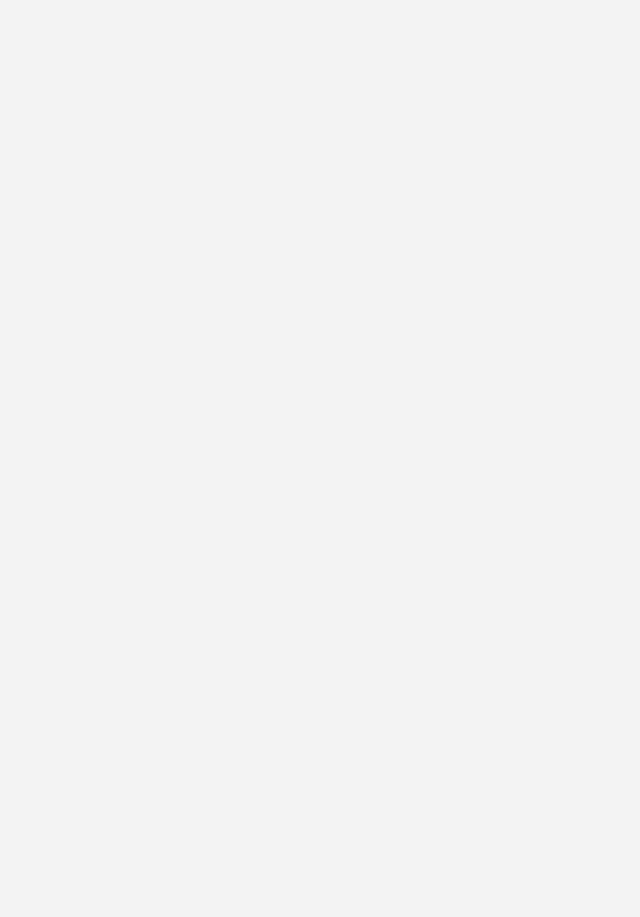
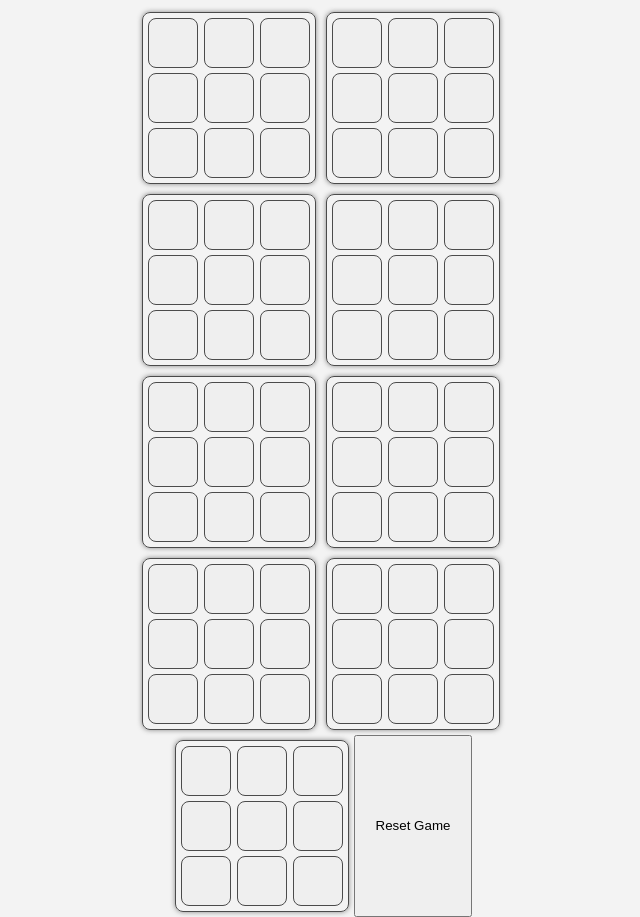
Before and after one commit to elemouellic/react-course, a React (Vite) app: page /about in a window 1280 px wide. Shown: the part 782-1699 px from the top of the page, without its empty margins (319-959 px from the left). Before the commit the page ends 800 px from the top, so only its background shows below. Built offline with nearby package versions, Linux system fonts and the light colour scheme.

Commit message:
tictactoe

```diff
--- a/src/About.jsx
+++ b/src/About.jsx
@@ -1,6 +1,7 @@
 import Clock from "./Clock.jsx";
 import AnalogClock from "./AnalogClock.jsx";
 import {useState} from "react";
+import UltimateBoard from "./UltimateBoard.jsx";
 
 function About() {
     const projects = [
@@ -33,6 +34,7 @@ function About() {
             <div>
                 <Clock timeZone={timeZone} changeTimeZone={setTimeZone}/>
                 <AnalogClock timeZone={timeZone}/>
+                <UltimateBoard/>
             </div>
         </div>
 
--- /dev/null
+++ b/src/Board.css
@@ -0,0 +1,14 @@
+.cell-X {
+    background-color: rgba(145, 8, 23, 0.95); /* rouge pour le gagnant X */
+}
+
+.cell-O {
+    background-color: rgba(15, 5, 104, 0.95); /* bleu pour le gagnant O */
+    color: #e0e0e0;
+}
+
+.board-row-wrapper{
+    border: 1px solid #4b4b4b;
+    padding: 5px 2px 0 2px;
+    border-radius: 8px;
+}
--- /dev/null
+++ b/src/Board.jsx
@@ -0,0 +1,37 @@
+import Cell from './Cell.jsx';
+import './Board.css';
+
+// eslint-disable-next-line react/prop-types
+function Board({ squares, onClick }) {
+function renderSquare(i) {
+  let className = "cell";
+  if (squares[i] === 'X') {
+    className += " cell-X";
+  } else if (squares[i] === 'O') {
+    className += " cell-O";
+  }
+  return <Cell value={squares[i]} className={className} onClick={() => onClick(i)} />;
+}
+
+  return (
+      <div className="board-row-wrapper">
+        <div className="board-row">
+          {renderSquare(0)}
+          {renderSquare(1)}
+          {renderSquare(2)}
+        </div>
+        <div className="board-row">
+          {renderSquare(3)}
+          {renderSquare(4)}
+          {renderSquare(5)}
+        </div>
+        <div className="board-row">
+          {renderSquare(6)}
+          {renderSquare(7)}
+          {renderSquare(8)}
+        </div>
+      </div>
+  );
+}
+
+export default Board;
--- /dev/null
+++ b/src/Cell.css
@@ -0,0 +1,24 @@
+.cell {
+    /*box-sizing: border-box; !* Inclut le padding et la bordure dans la taille de la cellule *!*/
+    padding: 0;
+    outline: none;
+    border-radius: 8px;
+    font-size: 2em;
+    font-weight: 500;
+    font-family: inherit;
+    background-color: #efefef;
+    border: 1px solid #4b4b4b;
+    cursor: pointer;
+    transition: border-color 0.25s;
+    min-height: 50px;
+    min-width: 50px;
+    contain: content;
+    margin: 0 3px;
+}
+.cell:hover {
+    border-color: #b7b7b7;
+}
+
+.cell:focus {
+ outline:none;
+}
--- /dev/null
+++ b/src/Cell.jsx
@@ -0,0 +1,12 @@
+import './Cell.css';
+
+// eslint-disable-next-line react/prop-types
+function Cell({value, onClick, className}) {
+    return (
+        <button className={className} onClick={onClick}>
+            {value}
+        </button>
+    );
+}
+
+export default Cell;
--- /dev/null
+++ b/src/UltimateBoard.css
@@ -0,0 +1,20 @@
+.game-board{
+    display: flex;
+    flex-wrap: wrap;
+    max-width: 37%;
+    margin: 0 auto;
+    justify-content: center;
+}
+.cell-winner {
+    color: transparent;
+}
+
+.ultimate-board-row{
+    margin: 5px;
+    box-shadow: 0 0 5px 0 rgba(117, 117, 117, 0.87) ;
+    border-radius: 8px;
+}
+
+.btn{
+    width: 25%;
+}
--- /dev/null
+++ b/src/UltimateBoard.jsx
@@ -0,0 +1,121 @@
+import Board from './Board.jsx';
+import './UltimateBoard.css';
+import {useState} from "react";
+
+function UltimateBoard() {
+    const [squares, setSquares] = useState(Array(9).fill(Array(9).fill(null)));
+    const [xIsNext, setXIsNext] = useState(true);
+
+    const resetGame = () => {
+    setSquares(Array(9).fill(Array(9).fill(null)));
+    setXIsNext(true);
+};
+
+const handleClick = (boardIndex, i) => {
+    const squaresCopy = squares.slice();
+    if (calculateWinner(squaresCopy[boardIndex]) || squaresCopy[boardIndex][i]) {
+        return;
+    }
+    squaresCopy[boardIndex] = squaresCopy[boardIndex].slice(); // copy inner array
+    squaresCopy[boardIndex][i] = xIsNext ? 'X' : 'O';
+    setSquares(squaresCopy);
+    setXIsNext(!xIsNext);
+
+    const winner = calculateWinner(squaresCopy[boardIndex]);
+    if (winner) {
+        squaresCopy[boardIndex] = Array(9).fill(winner);
+        setSquares(squaresCopy);
+    }
+
+    const ultimateWinner = calculateUltimateWinner(squaresCopy);
+    if (ultimateWinner) {
+        if (ultimateWinner === 'Draw') {
+            alert('Le jeu est une égalité!');
+        } else {
+            alert(ultimateWinner + ' a gagné le jeu ultime!');
+        }
+        // Réinitialiser le jeu
+        resetGame();
+    }
+};
+
+    const renderBoard = (i) => {
+        return <Board squares={squares[i]} onClick={(index) => handleClick(i, index)} />;
+    };
+
+    return (
+        <div className="game-board">
+            {Array(9).fill(null).map((_, i) => (
+                <div key={i} className="ultimate-board-row">
+                    {renderBoard(i)}
+                </div>
+            ))}
+            <button className="btn" onClick={resetGame}>Reset Game</button>
+
+        </div>
+
+    );
+}
+
+function calculateWinner(squares) {
+    const lines = [
+        [0, 1, 2],
+        [3, 4, 5],
+        [6, 7, 8],
+        [0, 3, 6],
+        [1, 4, 7],
+        [2, 5, 8],
+        [0, 4, 8],
+        [2, 4, 6],
+    ];
+    for (let i = 0; i < lines.length; i++) {
+        const [a, b, c] = lines[i];
+        if (squares[a] && squares[a] === squares[b] && squares[a] === squares[c]) {
+            return squares[a];
+        }
+    }
+
+    // Si aucun joueur n'a gagné, vérifiez s'il reste des cases vides
+    const isBoardFull = squares.every(square => square !== null);
+
+    // Si le tableau est plein et qu'aucun joueur n'a gagné, alors c'est une égalité
+    if (isBoardFull) {
+        return 'Draw';
+    }
+
+    // Si aucun joueur n'a gagné et qu'il reste des cases vides, alors le jeu continue
+    return null;
+}
+
+function calculateUltimateWinner(squares) {
+    const lines = [
+        [0, 1, 2],
+        [3, 4, 5],
+        [6, 7, 8],
+        [0, 3, 6],
+        [1, 4, 7],
+        [2, 5, 8],
+        [0, 4, 8],
+        [2, 4, 6],
+    ];
+    for (let i = 0; i < lines.length; i++) {
+        const [a, b, c] = lines[i];
+        const aWin = calculateWinner(squares[a]);
+        const bWin = calculateWinner(squares[b]);
+        const cWin = calculateWinner(squares[c]);
+        if (aWin && aWin === bWin && aWin === cWin) {
+            return aWin;
+        }
+    }
+
+    // Si aucun joueur n'a gagné, vérifiez s'il reste des cases vides
+    const isBoardFull = squares.every(square => calculateWinner(square) !== null);
+
+    // Si le tableau est plein et qu'aucun joueur n'a gagné, alors c'est une égalité
+    if (isBoardFull) {
+        return 'Draw';
+    }
+
+    return null;
+}
+export default UltimateBoard;
```
